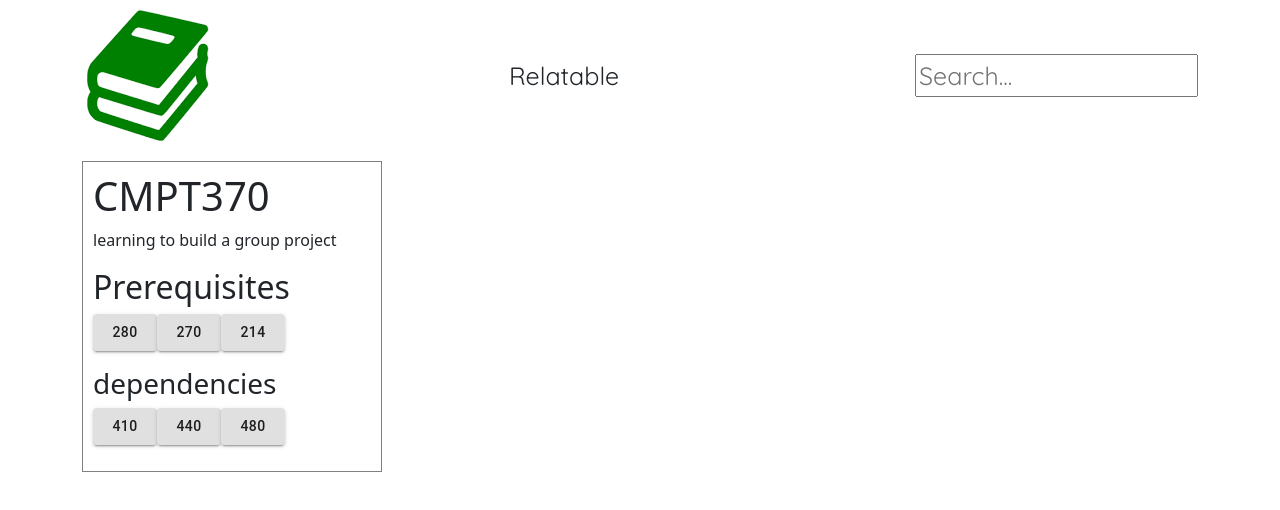
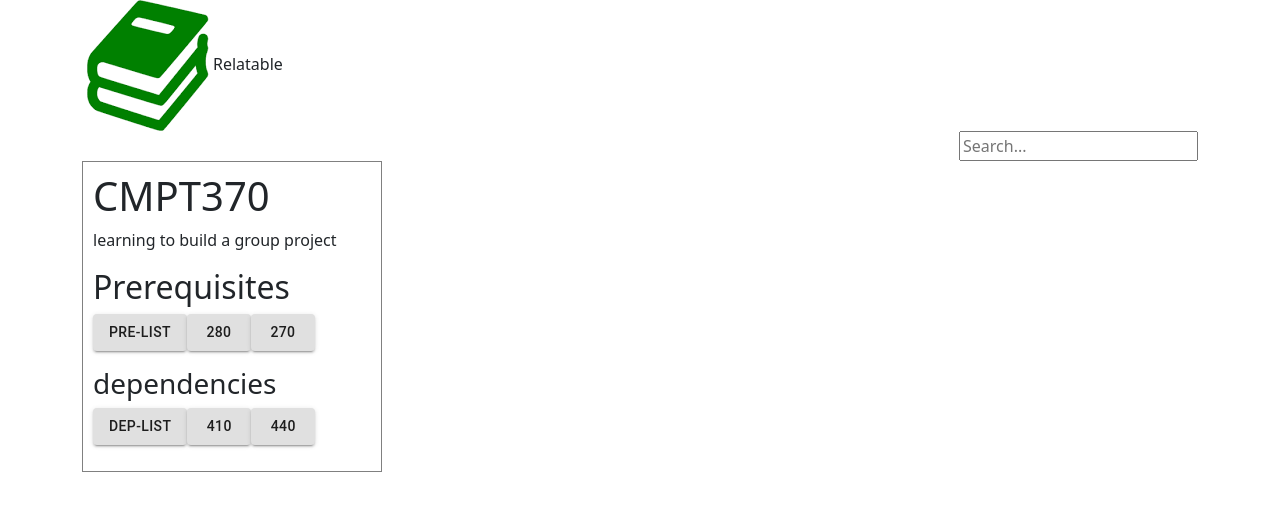
Before and after one commit to relatable-course-visualization/Relatable, a React (Create React App) app in the folder client/: page / in a window 1280 px wide. Shown: the top 510 px of the page. Built offline with nearby package versions, Linux system fonts and the light colour scheme.

Commit message:
cleanup code for App, homepage, & course

```diff
--- a/client/src/App.js
+++ b/client/src/App.js
@@ -1,37 +1,11 @@
 import React from "react";
-
-
 import './App.css';
 
-import homepage from "./home/homepage";
-import Course from "./components/course";
+import Homepage from "./home/homepage";
 
-import pic from "./images/RelatableIcon.png";
-import Search from "./components/searchBar";
-
-import Header from "./components/Header";
-
-
-
-//<input type="text" placeholder="Search..."/>
-//<Course aCourse='CMPT370' aCourseDesctiption='learning to build a group project'/>
-// function App() {
-//   return (
-//     <>
-//       {/* <img src = {pic} className="App-pic" alt="pic" />
-//       <Search/> */}
-//     </>
-//   );
-// }
-
-
-
-const App = () => {
+function App() {
   return (
-    <div className='container'>
-      <Header/>
-      <Course courseName='CMPT370' courseDescription='learning to build a group project'/>
-    </div>
+    <Homepage/>
   );
 }
 
--- a/client/src/components/Header.jsx
+++ b/client/src/components/Header.jsx
@@ -3,7 +3,7 @@ import Search from "./searchBar";
 
 const Header = () => {
     return(
-        <header className='header'>
+        <header className='Header'>
             <>
                 <img src = {pic} className="App-pic" alt="pic" />
                 <>Relatable</>
--- a/client/src/components/course.jsx
+++ b/client/src/components/course.jsx
@@ -18,36 +18,37 @@ const Course = (props) => {
                     <h2>Prerequisites</h2>
                     <p>
                         <Button variant="contained">
+                            {props.prerequisites}
+                        </Button>
+
+                        <Button variant="contained">
                             280
                         </Button>
+
                         <Button variant="contained">
                             270
                         </Button>
-                        <Button variant="contained">
-                            214
-                        </Button>
+
                     </p>
 
                     <h3>dependencies</h3>
                     <p>
-                    <Button variant="contained">
+
+                        <Button variant="contained">
+                            {props.dependencies}
+                        </Button>
+
+                        <Button variant="contained">
                             410
                         </Button>
+
                         <Button variant="contained">
                             440
                         </Button>
-                        <Button variant="contained">
-                            480
-                        </Button>
+
                     </p>
 
-
                 </Box>
-
-            // <Button>
-            //     <h1>{props.courseName} </h1>
-            //     <p>{props.courseDescription}</p>
-            // </Button>
     )
 }
 
--- a/client/src/home/homepage.jsx
+++ b/client/src/home/homepage.jsx
@@ -1,17 +1,15 @@
 import React from 'react';
-//import Search from ".././components/searchBar";
-//import pic from ".././images/Anoures.jpg";
 
-import Search from '../components/searchBar';
-import pic from "../images/Anoures.jpg";
+import Course from ".././components/course";
+import Header from "../components/header";
 
-const homepage = () =>  {
+const Homepage = () =>  {
     return(
-        <>
-            <img src = {pic} className="App-pic" alt="pic" />
-            <Search/>
-        </>
+        <div className='container'>
+            <Header/>
+            <Course courseName='CMPT370' courseDescription='learning to build a group project' dependencies='dep-list' prerequisites='pre-list'/>
+        </div>
     )
 }
 
-export default homepage
+export default Homepage
```
Also changed, not shown: client/src/components/box.jsx (added, +14 -0 lines), client/src/images/Anoures.jpg (deleted).
